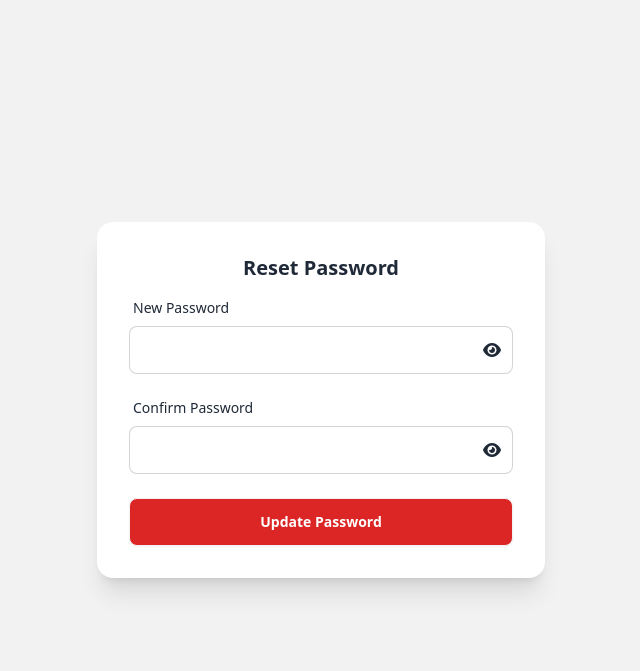
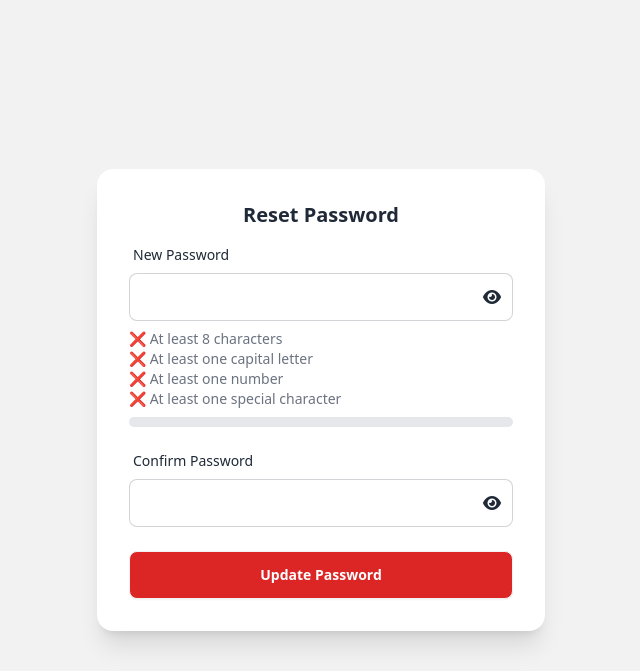
Before and after one commit to hesnoteyar/capstone, a PHP site: page /page/reset_password.php in a window 1280 px wide. Shown: the top 671 px of the page, without its empty margins (319-959 px from the left). Run offline with PHP 8.4, Linux system fonts and the light colour scheme; the visitor is signed in with stand-in values (Sample User, id 1); some libraries are stand-ins or nearby versions.

Commit message:
wasdawas

```diff
--- a/page/reset_password.php
+++ b/page/reset_password.php
@@ -30,6 +30,18 @@ if (!isset($_SESSION['otp_verified']) || !isset($_SESSION['reset_email'])) {
                             <i class="fas fa-eye toggle-password" id="togglePassword"></i>
                         </span>
                     </div>
+                    <!-- Add password requirements indicators -->
+                    <div class="mt-2 text-sm">
+                        <p id="length" class="text-gray-500">❌ At least 8 characters</p>
+                        <p id="capital" class="text-gray-500">❌ At least one capital letter</p>
+                        <p id="number" class="text-gray-500">❌ At least one number</p>
+                        <p id="special" class="text-gray-500">❌ At least one special character</p>
+                    </div>
+                    <div class="mt-2">
+                        <div class="w-full bg-gray-200 rounded-full h-2.5">
+                            <div class="bg-red-600 h-2.5 rounded-full" id="password-strength" style="width: 0%"></div>
+                        </div>
+                    </div>
                 </div>
                 <div class="form-control mt-4">
                     <label class="label">
@@ -54,7 +66,9 @@ if (!isset($_SESSION['otp_verified']) || !isset($_SESSION['reset_email'])) {
             const toggleConfirmPassword = document.querySelector('#toggleConfirmPassword');
             const password = document.querySelector('#password');
             const confirmPassword = document.querySelector('#confirm_password');
+            const form = document.querySelector('form');
 
+            // Password visibility toggle
             [togglePassword, toggleConfirmPassword].forEach((toggle, index) => {
                 toggle.addEventListener('click', function() {
                     const input = index === 0 ? password : confirmPassword;
@@ -64,6 +78,86 @@ if (!isset($_SESSION['otp_verified']) || !isset($_SESSION['reset_email'])) {
                     this.classList.toggle('fa-eye-slash');
                 });
             });
+
+            // Password validation
+            const length = document.getElementById('length');
+            const capital = document.getElementById('capital');
+            const number = document.getElementById('number');
+            const special = document.getElementById('special');
+            const strengthBar = document.getElementById('password-strength');
+
+            password.addEventListener('input', function() {
+                const pass = this.value;
+                let strength = 0;
+
+                // Check length
+                if(pass.length >= 8) {
+                    length.innerHTML = '✅ At least 8 characters';
+                    length.classList.remove('text-gray-500');
+                    length.classList.add('text-green-500');
+                    strength += 25;
+                } else {
+                    length.innerHTML = '❌ At least 8 characters';
+                    length.classList.remove('text-green-500');
+                    length.classList.add('text-gray-500');
+                }
+
+                // Check capital letter
+                if(pass.match(/[A-Z]/)) {
+                    capital.innerHTML = '✅ At least one capital letter';
+                    capital.classList.remove('text-gray-500');
+                    capital.classList.add('text-green-500');
+                    strength += 25;
+                } else {
+                    capital.innerHTML = '❌ At least one capital letter';
+                    capital.classList.remove('text-green-500');
+                    capital.classList.add('text-gray-500');
+                }
+
+                // Check number
+                if(pass.match(/[0-9]/)) {
+                    number.innerHTML = '✅ At least one number';
+                    number.classList.remove('text-gray-500');
+                    number.classList.add('text-green-500');
+                    strength += 25;
+                } else {
+                    number.innerHTML = '❌ At least one number';
+                    number.classList.remove('text-green-500');
+                    number.classList.add('text-gray-500');
+                }
+
+                // Check special character
+                if(pass.match(/[!@#$%^&*]/)) {
+                    special.innerHTML = '✅ At least one special character';
+                    special.classList.remove('text-gray-500');
+                    special.classList.add('text-green-500');
+                    strength += 25;
+                } else {
+                    special.innerHTML = '❌ At least one special character';
+                    special.classList.remove('text-green-500');
+                    special.classList.add('text-gray-500');
+                }
+
+                strengthBar.style.width = strength + '%';
+            });
+
+            // Form submission validation
+            form.addEventListener('submit', function(e) {
+                if (password.value !== confirmPassword.value) {
+                    e.preventDefault();
+                    alert('Passwords do not match!');
+                    return;
+                }
+
+                if (password.value.length < 8 ||
+                    !password.value.match(/[A-Z]/) ||
+                    !password.value.match(/[0-9]/) ||
+                    !password.value.match(/[!@#$%^&*]/)) {
+                    e.preventDefault();
+                    alert('Password does not meet requirements!');
+                    return;
+                }
+            });
         });
     </script>
 </body>
```
